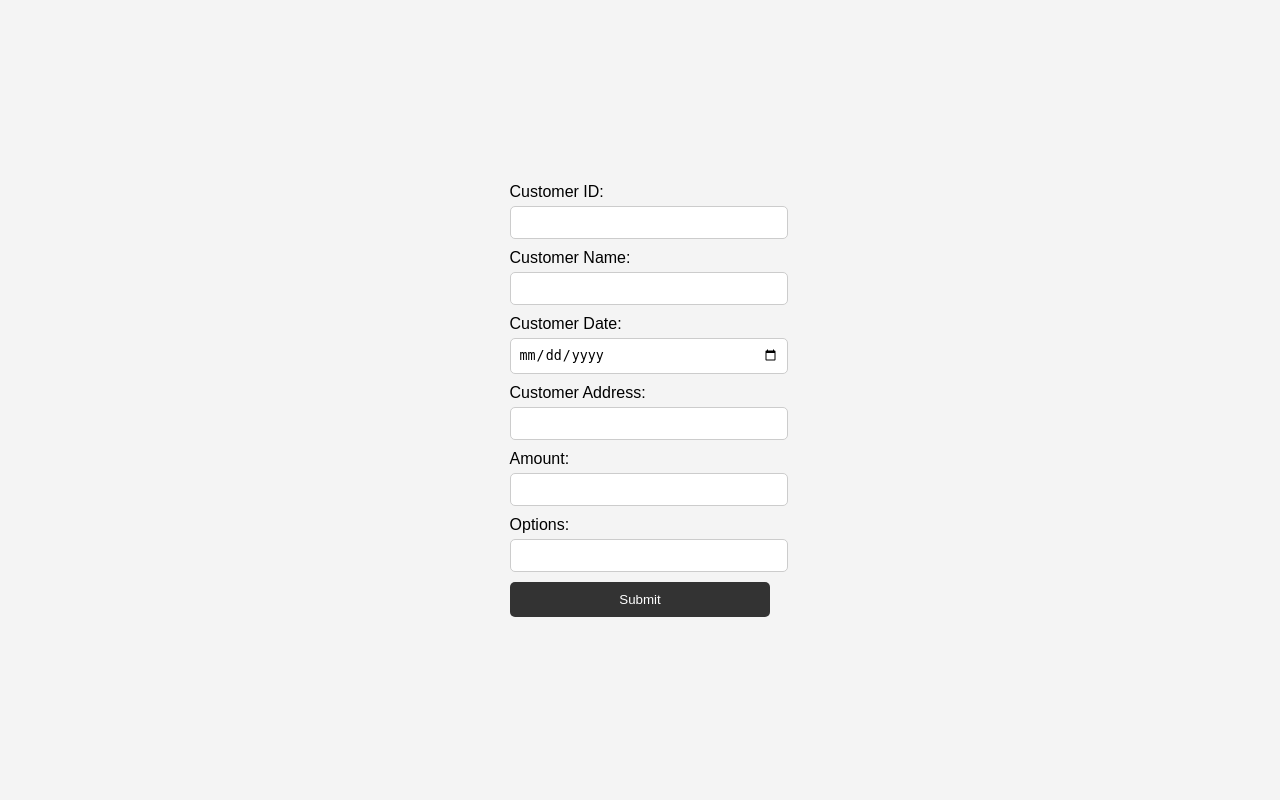
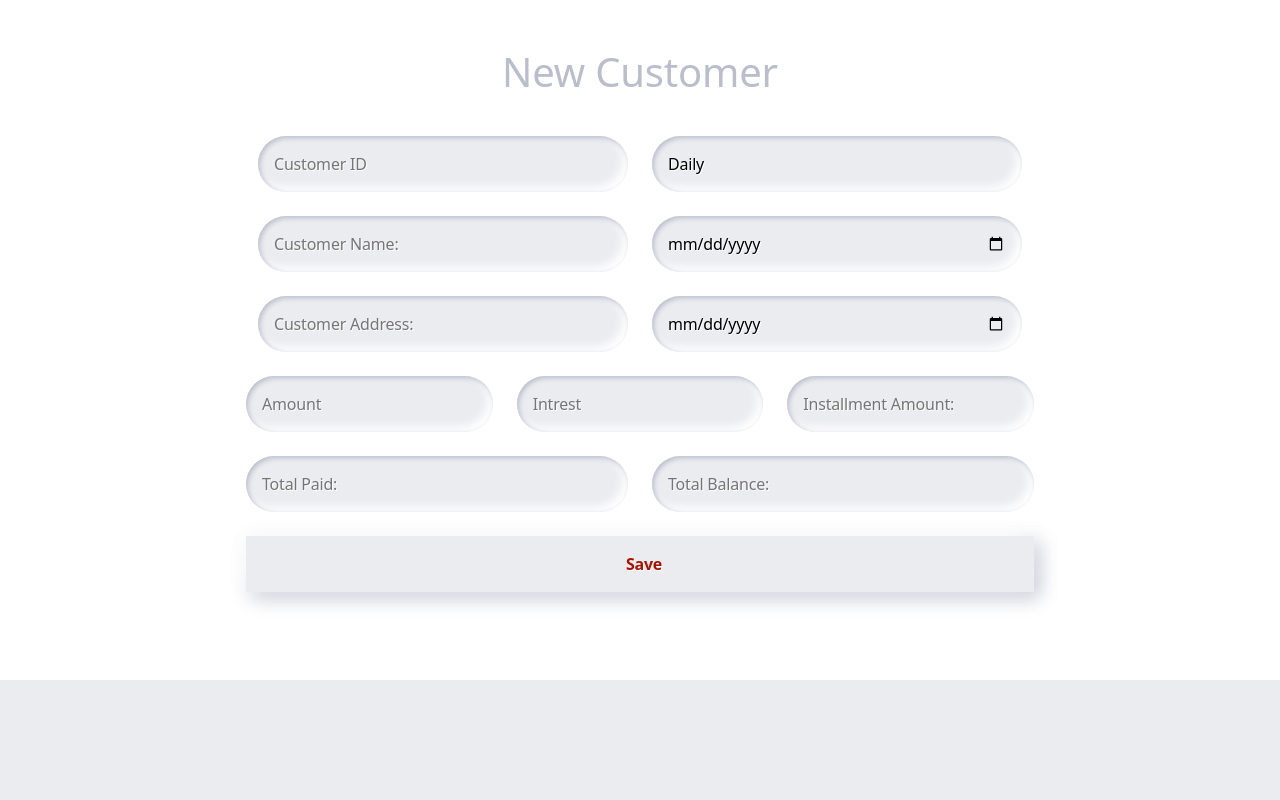
Before and after one commit to krishna4257/webapp, a Flask app: page /customer in a window 1280 px wide. Run offline with Flask 3, Linux system fonts and the light colour scheme.

Commit message:
Changes to be committed: 	modified:   app.py 	new file:   static/customer.css 	new file:   static/index.css 	new file:   static/intermediate.css 	new file:   static/logo.png 	modified:   templates/customer.html 	new file:   templates/data.html 	modified:   templates/index.html 	modified:   templates/intermediate.html - styled index, intermediate, customer pages - all routes to all pages are working fine.

```diff
--- a/app.py
+++ b/app.py
@@ -11,8 +11,8 @@ def login_submit():
     username = request.form['username']
     password = request.form['password']
 
-    valid_username = "user"
-    valid_password = "pass"
+    valid_username = "jay"
+    valid_password = "login"
 
     if username == valid_username and password == valid_password:
         flash("Login successful!", "success")
@@ -21,14 +21,22 @@ def login_submit():
         flash("Invalid username or password.", "danger")
         return redirect(url_for('login'))
 
-# Route for intermediate page
+# Routejay for intermediate page
 @app.route('/intermediate')
 def intermediate():
     return render_template('intermediate.html')
 
+@app.route('/index')
+def goto_index():
+    return render_template('index.html')
+
 @app.route('/goto_posting')
 def goto_posting():
     return redirect(url_for('posting'))
+
+@app.route('/goto_data')
+def goto_data():
+    return redirect(url_for('data'))
 
 @app.route('/goto_customer')
 def goto_customer():
@@ -77,5 +85,37 @@ def customer():
         flash("Customer data saved successfully!", "success")
         return redirect(url_for('customer'))
     return render_template('customer.html')
+
+@app.route('/data', methods=['GET', 'POST'])
+def data():
+    return render_template('data.html', customers = CUSTOMERS)
+
+CUSTOMERS =[
+{
+    'customerId': 1,
+    'customerName':'naveen',
+    'customerDate': '03/21/2024',
+    'customerAddress': 'anaparthi',
+    'amount': "25,000",
+    'options': 'monthly'
+},
+{
+    'customerId': 2,
+    'customerName':'surya',
+    'customerDate': '03/29/2024',
+    'customerAddress': 'ravaram',
+    'amount': "28,000",
+    'options': 'weekly'
+},
+{
+    'customerId': 3,
+    'customerName':'siva',
+    'customerDate': '03/23/2024',
+    'customerAddress': 'rajhmundry',
+    'amount': "29,000",
+    'options': 'daily'
+}]
+
+
 if __name__ == '__main__':
     app.run(host='0.0.0.0', debug=True)
--- /dev/null
+++ b/static/customer.css
@@ -0,0 +1,110 @@
+body,
+html {
+  background-color: #ebecf0;
+}
+
+body,
+p,
+input,
+select,
+textarea,
+button {
+  font-family: "Montserrat", sans-serif;
+  letter-spacing: -0.2px;
+  font-size: 16px;
+}
+
+div,
+p {
+  color: #babecc;
+  text-shadow: 1px 1px 1px #fff;
+}
+
+form {
+  padding: 16px;
+  width: 820px;
+  height: 680px;
+  margin: 0 auto;
+}
+
+.segment {
+  padding: 32px 0;
+  text-align: center;
+}
+
+button,
+input, select {
+  border: 0;
+  outline: 0;
+  font-size: 16px;
+  border-radius: 320px;
+  padding: 16px;
+  background-color: #ebecf0;
+  text-shadow: 1px 1px 0 #fff;
+}
+
+label {
+  display: block;
+  margin-bottom: 24px;
+  width: 100%;
+}
+
+input, select {
+  margin-right: 8px;
+  box-shadow: inset 2px 2px 5px #babecc, inset -5px -5px 10px #fff;
+  width: 100%;
+  box-sizing: border-box;
+  transition: all 0.2s ease-in-out;
+  appearance: none;
+  -webkit-appearance: none;
+}
+input:focus {
+  box-shadow: inset 1px 1px 2px #babecc, inset -1px -1px 2px #fff;
+}
+
+button {
+  color: #61677c;
+  font-weight: bold;
+  box-shadow: -5px -5px 20px #fff, 5px 5px 20px #babecc;
+  transition: all 0.2s ease-in-out;
+  cursor: pointer;
+  font-weight: 600;
+}
+button:hover {
+  box-shadow: -2px -2px 5px #fff, 2px 2px 5px #babecc;
+}
+button:active {
+  box-shadow: inset 1px 1px 2px #babecc, inset -1px -1px 2px #fff;
+}
+button .icon {
+  margin-right: 8px;
+}
+button.unit {
+  border-radius: 8px;
+  line-height: 0;
+  width: 48px;
+  height: 48px;
+  display: inline-flex;
+  justify-content: center;
+  align-items: center;
+  margin: 0 8px;
+  font-size: 19.2px;
+}
+button.unit .icon {
+  margin-right: 0;
+}
+button.red {
+  display: block;
+  width: 100%;
+  color: #ae1100;
+}
+
+.input-group {
+  display: flex;
+  align-items: center;
+  justify-content: flex-start;
+}
+.input-group label {
+  margin: 0;
+  flex: 1;
+}
--- a/templates/customer.html
+++ b/templates/customer.html
@@ -3,24 +3,94 @@
 <head>
     <meta charset="UTF-8">
     <title>Customer Form</title>
-    <link rel="stylesheet" href="{{ url_for('static', filename='styles.css') }}">
+    <link rel="stylesheet" href="{{ url_for('static', filename='customer.css') }}">
+    <link href="https://cdn.jsdelivr.net/npm/bootstrap@5.3.3/dist/css/bootstrap.min.css" rel="stylesheet" integrity="sha384-QWTKZyjpPEjISv5WaRU9OFeRpok6YctnYmDr5pNlyT2bRjXh0JMhjY6hW+ALEwIH" crossorigin="anonymous">
 </head>
 <body>
     <form id="customerForm" action="{{ url_for('customer') }}" method="POST">
-        <label for="customerId">Customer ID:</label>
-        <input type="text" id="customerId" name="customerId" required>
-        <label for="customerName">Customer Name:</label>
-        <input type="text" id="customerName" name="customerName" required>
-        <label for="customerDate">Customer Date:</label>
-        <input type="date" id="customerDate" name="customerDate" required>
-        <label for="customerAddress">Customer Address:</label>
-        <input type="text" id="customerAddress" name="customerAddress" required>
-        <label for="amount">Amount:</label>
-        <input type="number" id="amount" name="amount" required>
-        <label for="options">Options:</label>
-        <input type="text" id="options" name="options" required>
-        <button type="submit">Submit</button>
+
+        <div class="segment container">
+            <div class="row">
+                <div class="col">
+                   <h1>New Customer</h1>
+                </div>
+            </div>
+        </div>
+
+
+        <div class="container">
+            <div class="row">
+                <div class="col">
+                   <label for="customerId">
+                     <input type="text" id="customerId" name="customerId" placeholder="Customer ID" required>
+                   </label>
+                   <label for="customerName">
+                      <input type="text" id="customerName" name="customerName" placeholder="Customer Name:" required>
+                   </label>
+                   <label for="customerAddress">
+                      <input type="text" id="customerAddress" name="customerAddress" placeholder="Customer Address:" required>
+                   </label>
+                </div>
+
+                <div class="col">
+                   <label for="term">
+                      <select name="term" id="term" name="term" placeholder="Term:" required>
+                        <option value="daily">Daily</option>
+                        <option value="weekly">Weekly</option>
+                        <option value="monthly">Monthly</option>
+                      </select>
+                   </label>
+                   <label for="fromDate">
+                      <input type="date" id="fromDate" name="fromDate" placeholder="From Date:" required>
+                   </label>
+                   <label for="toDate">
+                       <input type="date" id="toDate" name="toDate" placeholder="To Date" required>
+                   </label>
+                </div>
+            </div>
+        </div>
+
+            <div class="row">
+                <div class="col">
+                   <label for="amount">
+                       <input type="number" id="amount" name="amount" placeholder="Amount" required>
+                    </label>
+                </div>
+
+                <div class="col">
+                    <label for="intrest">
+                        <input type="number" id="intrest" name="intrest" placeholder="Intrest" required>
+                    </label>
+                </div>
+
+                <div class="col">
+                   <label for="installmentAmount">
+                       <input type="number" id="installmentAmount" name="installmentAmount" placeholder="Installment Amount:" required>
+                    </label>
+                </div>
+            </div>
+
+
+            <div class="row">
+                <div class="col">
+                    <label for="totalPaid">
+                      <input type="number" id="totalPaid" name="totalPaid" placeholder="Total Paid:" required>
+                    </label>
+                </div>
+
+                <div class="col">
+                    <label for="totalBalance">
+                        <input type="number" id="totalBalance" name="totalBalance" placeholder="Total Balance:" required>
+                    </label>
+                </div>
+            </div>
+
+        <div class="row">
+            <div class="col">
+                <button class="red" type="button"><i class="icon ion-md-lock"></i> Save</button>
+            </div>
+        </div>
+    </div>
     </form>
-
 </body>
 </html>
```
Also changed, not shown: static/index.css (added, +103 -0 lines), static/intermediate.css (added, +56 -0 lines), templates/data.html (added, +35 -0 lines), templates/index.html (+23 -8 lines), templates/intermediate.html (+7 -4 lines), static/logo.png (added).
